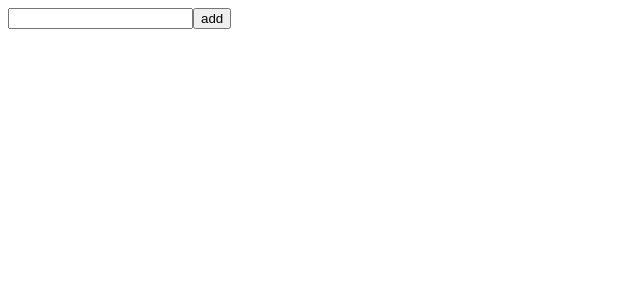
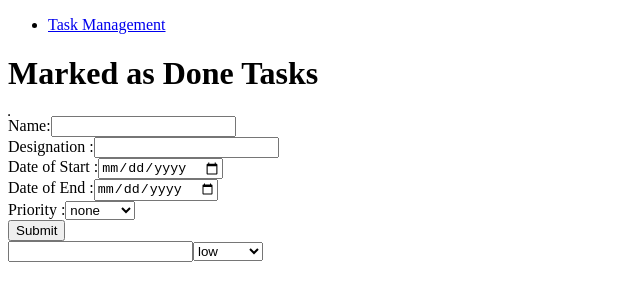
Before and after one commit to jyoshnavaka/react_vite_app, a React (Vite) app: page / in a window 1280 px wide. Shown: the top 300 px of the page, without its empty margins (0-640 px from the left). Built offline with nearby package versions, Linux system fonts and the light colour scheme.

Commit message:
taskManagment

```diff
--- a/src/App.jsx
+++ b/src/App.jsx
@@ -1,17 +1,26 @@
-
-import './App.css'
-import Reducer from './functional/reducer'
-
-import TaskManagement from './functional/taskManagement'
-
+import React from "react";
+import { BrowserRouter as Router, Route, Routes, Link } from "react-router-dom";
+import TaskManagement from "./taskManagement";
+import MarkedTasks from "./dIsplayTable"
 
 function App() {
-  return(
-<>
+    return (
 
+     <>
+            <nav>
+                <ul>
+                    <li>
+                        <Link to="/">Task Management</Link>
+                    </li>
 
-<Reducer/>
+                </ul>
+            </nav>
+            <Routes>
+                <Route path="/" element={<TaskManagement />} />
 
-</>
-  )}
-  export  default App
+            </Routes>
+     </>
+    );
+}
+
+export default App;
--- /dev/null
+++ b/src/dIsplayTable.jsx
@@ -0,0 +1,29 @@
+import { useContext } from "react";
+import { Global } from "./taskManagement";
+
+function MarkedTasks() {
+    const mark = useContext(Global);
+
+    return (
+        <>
+            <h1>Marked as Done Tasks</h1>
+            <table border="1">
+            {
+                mark.map((each, index) => (
+                    <tr>
+                        <td>{each.name}</td>
+                        <td>{each.designation}</td>
+
+                        <td>{each.startDate}</td>
+                        <td>{each.endDate}</td>
+                        <td>{each.priority}</td>
+                    </tr>
+
+                ))
+            }
+            </table>
+        </>
+    );
+}
+
+export default MarkedTasks;
--- a/src/functional/taskManagement.jsx
+++ /dev/null
@@ -1,61 +0,0 @@
-import { useState } from "react"
-
-function TaskManagement(){
-const [input,setInput]=useState({
-    name:"",
-    designation:"",
-    startDate:"",
-    endDate:"",
-    priority:""
-
-
-})
-const [object,setObject]=useState([])
-const handlerInput=(event)=>{
-const {name,value}=event.target;
-
-
-setInput({...input,
-    [name]: value})
-
-}
-
-
-const onSubmit=(event)=>{
-    event.preventDefault()
-setObject([...object,input])
-setInput("")
-}
-return(<>
-<form>
-    <label htmlFor="name">Name:</label>
-    <input value={input.name} name="name" type="text" onChange={handlerInput}/>
-<br/>
-<label htmlFor="designation">Designation :</label>
-    <input value={input.designation} name="designation" type="text" onChange={handlerInput}/>
-    <br/>
-    <label htmlFor="startDate">Date of Start : </label>
-    <input value={input.startDate} name="startDate" type="date" onChange={handlerInput}/>
-    <br/>
-    <label htmlFor="endDate">Date of End :</label>
-    <input value={input.endDate} name="endDate" type="date" onChange={handlerInput}/>
-    <br/>
-<label htmlFor="priority" >Priority :</label>
-    <select name="priority"  value={input.priority} onChange={handlerInput} >
-    <option >none_of_this</option>
-    <option value="low">low</option>
-  <option value="medium">medium</option>
-  <option value="high">high</option>
-
-    </select>
-    <br/>
-    <input type="submit" onClick={onSubmit}/>
-</form>
-{
-    object.map(each=><>
-    <pre>{JSON.stringify(each)}</pre>
-    </>)
-}
-</>)
-}
-export default TaskManagement
--- a/src/main.jsx
+++ b/src/main.jsx
@@ -8,6 +8,8 @@ import Navigators from './functional/navigators.jsx'
 
 createRoot(document.getElementById('root')).render(
 <React.StrictMode>
-<App></App>
+<BrowserRouter>
+<App/>
+</BrowserRouter>
 </React.StrictMode>
 )
--- /dev/null
+++ b/src/taskManagement.jsx
@@ -0,0 +1,134 @@
+import { createContext } from "react";
+import { useEffect, useState } from "react";
+
+import MarkedTasks from "./dIsplayTable";
+
+export const Global = createContext();
+
+function TaskManagement() {
+    const [input, setInput] = useState({
+        name: "",
+        designation: "",
+        startDate: "",
+        endDate: "",
+        priority: "",
+    });
+
+    const [object, setObject] = useState([]);
+    const [index, setIndex] = useState(null);
+    const [mark, setMark] = useState([]);
+    const [search, setSearch] = useState("");
+    const [searchFilter, setSearchFilter] = useState([]);
+
+    useEffect(() => {
+        setSearchFilter(object);
+    }, [object]);
+
+    const handlerInput = (event) => {
+        const { name, value } = event.target;
+        setInput({ ...input, [name]: value });
+    };
+
+    const onSubmit = (event) => {
+        event.preventDefault();
+        if (index != null) {
+            const b = [...object];
+            b[index] = input;
+            setObject(b);
+            setIndex(null);
+        } else {
+            setObject([...object, input]);
+        }
+
+        setInput({
+            name: "",
+            designation: "",
+            startDate: "",
+            endDate: "",
+            priority: "",
+        });
+    };
+
+    const onDelete = (ind) => {
+        const a = object.filter((_, index) => ind !== index);
+        setObject(a);
+    };
+
+    const onUpdate = (ind) => {
+        setInput(object[ind]);
+        setIndex(ind);
+    };
+
+    const onMark = (ind) => {
+        const markedTask = object[ind];
+        setMark((prevMark) => [...prevMark, markedTask]);
+    };
+
+    const onSearch = (event) => {
+        const searchTerm = event.target.value.toLowerCase();
+        setSearch(searchTerm);
+        const filtered = object.filter((each) =>
+            each.name.toLowerCase().includes(searchTerm)
+        );
+        setSearchFilter(filtered);
+    };
+
+    return (
+        <>
+
+            <Global.Provider value={mark}>
+               <MarkedTasks />
+               </Global.Provider>
+                <form>
+                    <label htmlFor="name">Name:</label>
+                    <input value={input.name} name="name" type="text" onChange={handlerInput} />
+                    <br />
+                    <label htmlFor="designation">Designation :</label>
+                    <input value={input.designation} name="designation" type="text" onChange={handlerInput} />
+                    <br />
+                    <label htmlFor="startDate">Date of Start :</label>
+                    <input value={input.startDate} name="startDate" type="date" onChange={handlerInput} />
+                    <br />
+                    <label htmlFor="endDate">Date of End :</label>
+                    <input value={input.endDate} name="endDate" type="date" onChange={handlerInput} />
+                    <br />
+                    <label htmlFor="priority">Priority :</label>
+                    <select name="priority" value={input.priority} onChange={handlerInput}>
+                        <option value="">none</option>
+                        <option value="low">low</option>
+                        <option value="medium">medium</option>
+                        <option value="high">high</option>
+                    </select>
+                    <br />
+                    <input type="submit" onClick={onSubmit} />
+                </form>
+
+                <form>
+                    <input type="search" onChange={onSearch} value={search} />
+                    <select onChange={onSearch} value={search}>
+                        <option value="low">low</option>
+                        <option value="medium">medium</option>
+                        <option value="high">high</option>
+                    </select>
+                </form>
+
+                <table>
+                    {searchFilter.map((each, index) => (
+                        <tr key={index}>
+                            <td>{each.name}</td>
+                            <td>{each.designation}</td>
+                            <td>{each.startDate}</td>
+                            <td>{each.endDate}</td>
+                            <td>{each.priority}</td>
+                            <td><button onClick={() => onUpdate(index)}>Update</button></td>
+                            <td><button onClick={() => onDelete(index)}>Delete</button></td>
+                            <td><button onClick={() => onMark(index)}>mark as done</button></td>
+                        </tr>
+                    ))}
+                </table>
+
+        </>
+    );
+}
+
+export default TaskManagement;
```
